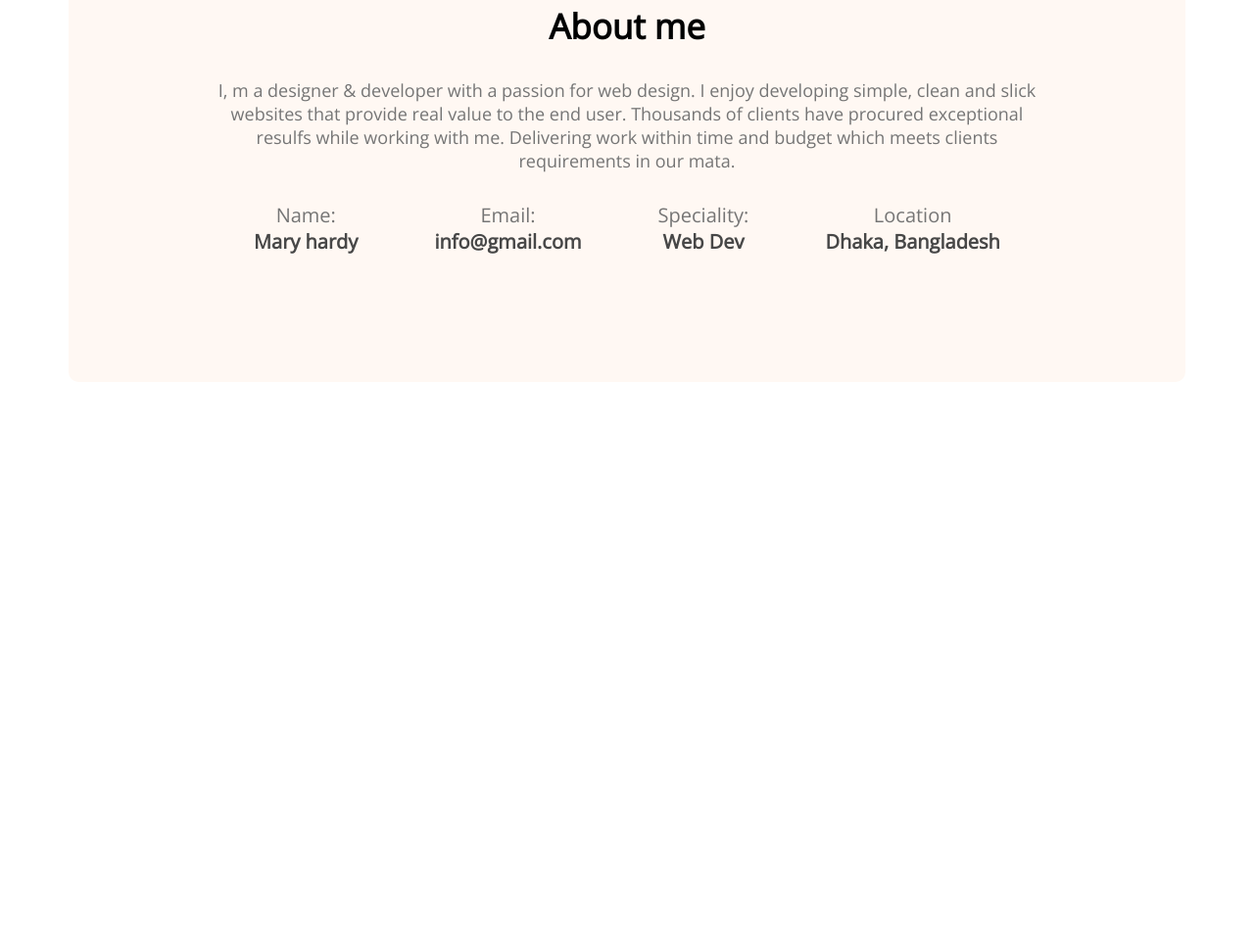
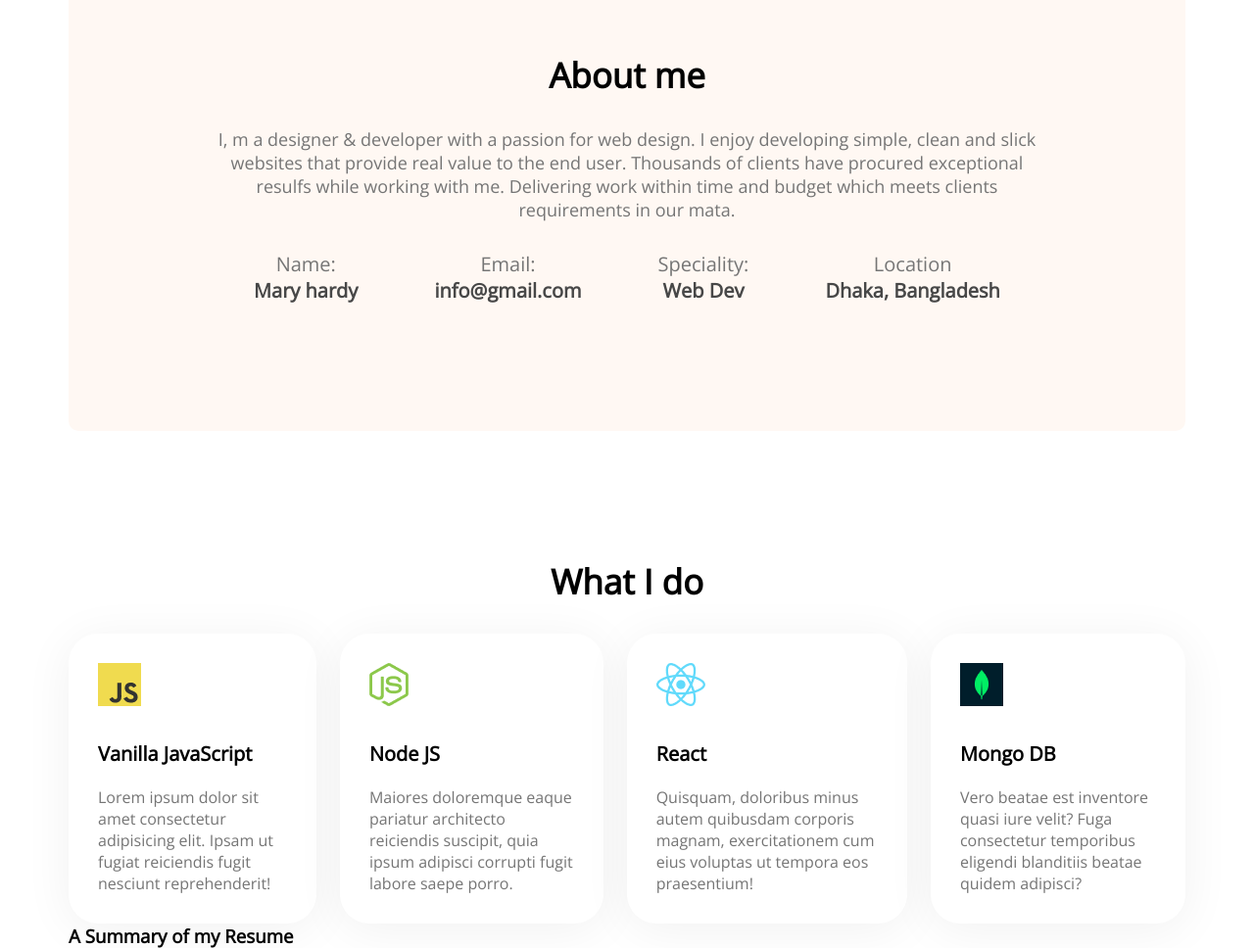
Before and after one commit to shadikur/developer-portfolio, a plain HTML site: page index.html in a window 1280 px wide. Shown: the part 1117-2085 px from the top of the page at 98% size. Before the commit the page ends 1507 px from the top, so only its background shows below. Drawn offline with nearby package versions, Linux system fonts and the light colour scheme.

Commit message:
Skills content

```diff
--- a/index.html
+++ b/index.html
@@ -54,6 +54,45 @@
                 </div>
             </div>
         </section>
+        <!-- What I do -->
+        <section class="what-i-do">
+            <h3 class="section-title">What I do</h3>
+            <!-- div.skills-container>.skill*4>img+p.skill-title+p.skill-description>lorem15 -->
+            <div class="skills-container">
+                <div class="skill">
+                    <img src="images/icons/js.png" alt="">
+                    <p class="skill-title">Vanilla JavaScript</p>
+                    <p class="skill-description">Lorem ipsum dolor sit amet consectetur adipisicing elit. Ipsam ut fugiat reiciendis fugit nesciunt reprehenderit!</p>
+                </div>
+                <div class="skill">
+                    <img src="images/icons/nodejs.png" alt="">
+                    <p class="skill-title">Node JS</p>
+                    <p class="skill-description">Maiores doloremque eaque pariatur architecto reiciendis suscipit, quia ipsum adipisci corrupti fugit labore saepe porro.</p>
+                </div>
+                <div class="skill">
+                    <img src="images/icons/react.png" alt="">
+                    <p class="skill-title">React</p>
+                    <p class="skill-description">Quisquam, doloribus minus autem quibusdam corporis magnam, exercitationem cum eius voluptas ut tempora eos praesentium!</p>
+                </div>
+                <div class="skill">
+                    <img src="images/icons/mongo.png" alt="">
+                    <p class="skill-title">Mongo DB</p>
+                    <p class="skill-description">Vero beatae est inventore quasi iure velit? Fuga consectetur temporibus eligendi blanditiis beatae quidem adipisci?</p>
+                </div>
+            </div>
+        </section>
+        <!-- Resume Section -->
+        <section class="resume">
+            <h3 class="section-ttitle">A Summary of my Resume</h3>
+            <div class="resum-content">
+                <div class="education">
+
+                </div>
+                <div class="experience">
+
+                </div>
+            </div>
+        </section>
     </main>
     <footer>
 
--- a/styles/portfolio.css
+++ b/styles/portfolio.css
@@ -79,10 +79,11 @@ main {
 }
 
 .section-title{
-
     margin-bottom: 30px;
     font-size: 35px;
     font-weight: 700;
+    text-align: center;
+    margin-top: 50px;
 
 }
 
@@ -104,3 +105,29 @@ main {
     font-weight: 700;
     color: #474747;
 }
+
+/* What I do styles */
+.what-i-do {
+    margin-top: 130px;
+}
+.skills-container {
+    display: flex;
+    gap:24px;
+}
+.skill-title{
+    font-weight: 700;
+    font-size: 20px;
+    margin-top: 30px;
+    margin-bottom: 20px;
+}
+.skill-description {
+    color: #757575;
+}
+.skill{
+    padding: 30px;
+    background-color: #fff;
+    box-shadow: 0px 6px 50px rgba(0, 0, 0, 0.06);
+    border-radius: 30px;
+}
+
+/* Reume Styles */
```
